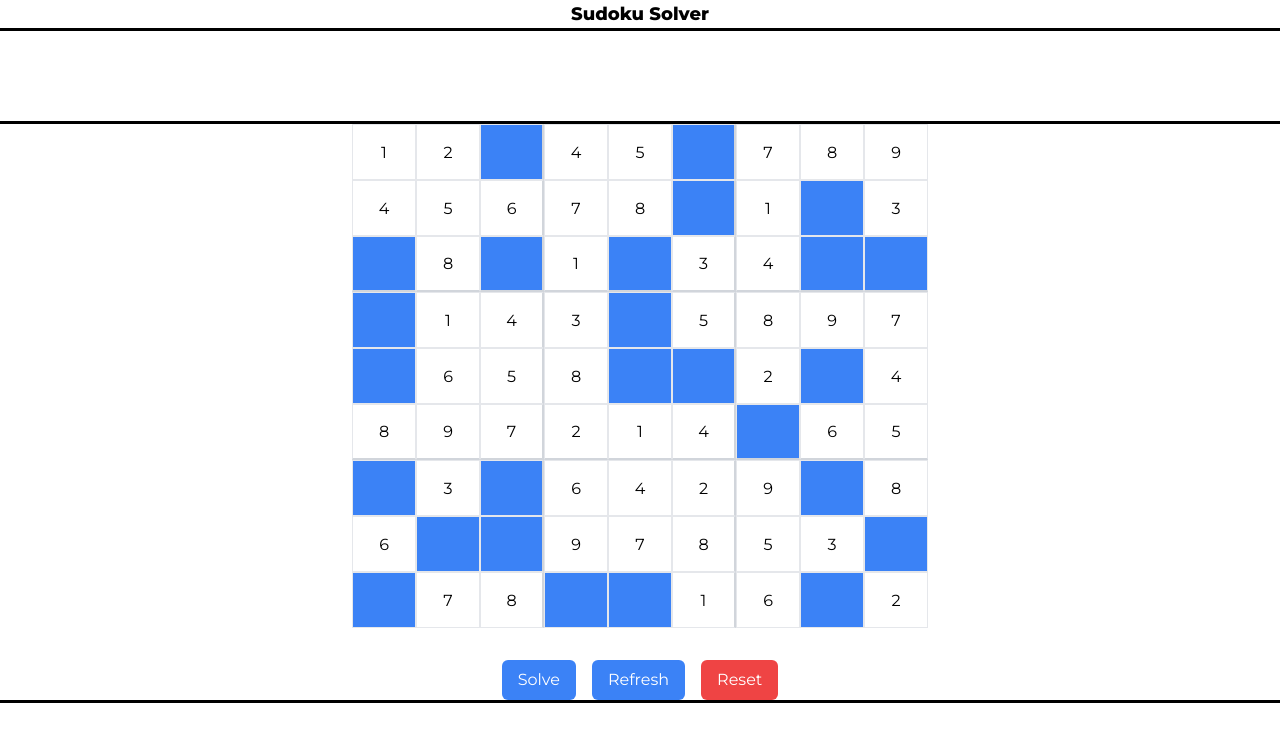
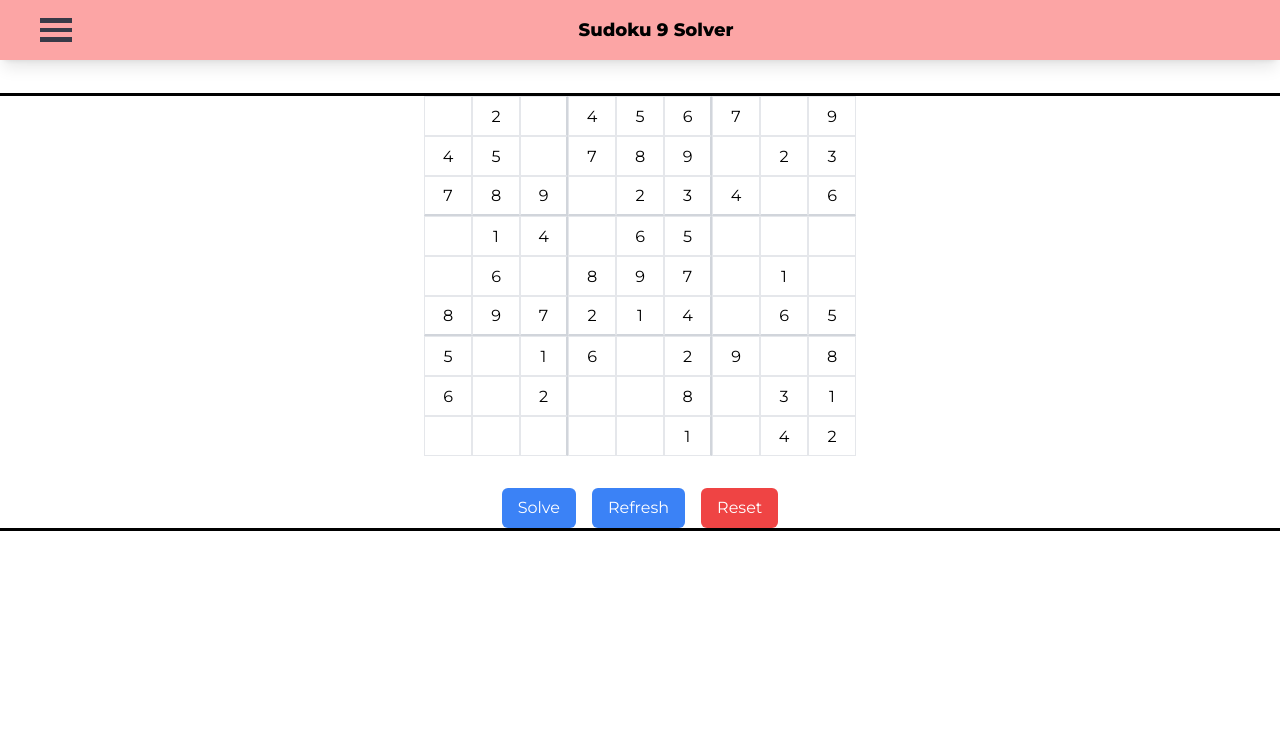
Before and after one commit to ChongalaJaiteja/Sudoku-Solver, a React (Vite) app: page / in a window 1280 px wide. Shown: the top 742 px of the page. Built offline with nearby package versions, Linux system fonts and the light colour scheme.

Commit message:
added more constraints to the board

```diff
--- a/package.json
+++ b/package.json
@@ -12,6 +12,7 @@
     },
     "dependencies": {
         "react": "^18.2.0",
+        "react-burger-menu": "^3.0.9",
         "react-dom": "^18.2.0",
         "tailwind-merge": "^2.3.0"
     },
--- /dev/null
+++ b/src/components/sidebar.jsx
@@ -0,0 +1,64 @@
+import { stack as Menu } from "react-burger-menu";
+
+const SideBar = ({ sideBarItems, onChangeBoardSize }) => {
+    var styles = {
+        bmBurgerBars: {
+            background: "#373a47",
+        },
+        bmBurgerBarsHover: {
+            background: "#a90000",
+        },
+        bmCrossButton: {
+            height: "24px",
+            width: "24px",
+        },
+        bmCross: {
+            background: "#bdc3c7",
+        },
+        bmMenuWrap: {
+            position: "fixed",
+            height: "100%",
+            left: "0",
+            top: "0",
+        },
+        bmMenu: {
+            background: "#373a47",
+            padding: "2.5em 1.5em 0",
+            fontSize: "1.15em",
+        },
+        bmMorphShape: {
+            fill: "#373a47",
+        },
+        bmItemList: {
+            color: "#b8b7ad",
+            padding: "0.8em",
+        },
+        bmItem: {
+            display: "inline-block",
+        },
+        bmOverlay: {
+            background: "rgba(0, 0, 0, 0.3)",
+            top: "0",
+            left: "0",
+        },
+    };
+
+    return (
+        <Menu
+            styles={styles}
+            burgerButtonClassName="relative w-6 h-5 sm:w-7 sm:h-6 md:w-8"
+        >
+            <ul>
+                {sideBarItems.map((item, index) => (
+                    <li key={index}>
+                        <button onClick={() => onChangeBoardSize(item)}>
+                            {item}X{item}
+                        </button>
+                    </li>
+                ))}
+            </ul>
+        </Menu>
+    );
+};
+
+export default SideBar;
--- a/src/components/sudokuSolver.jsx
+++ b/src/components/sudokuSolver.jsx
@@ -1,27 +1,35 @@
 import { useEffect, useState } from "react";
 import { twMerge } from "tailwind-merge";
+import SideBar from "./sidebar";
 
 const SudokuSolver = () => {
+    const [boardSize, setBoardSize] = useState(9);
+    const boardSizes = [4, 6, 8, 9, 10, 12, 14, 15, 16];
+    const initialBoard = Array.from({ length: boardSize }, () =>
+        Array.from({ length: boardSize }, () => ""),
+    );
+    const [solvedCells, setSolvedCells] = useState([]);
+    const [isBoardSolved, setIsBoardSolved] = useState(false);
+    const [board, setBoard] = useState(initialBoard);
+
+    // Function to calculate the submatrix dimensions
     const calculateSubmatrixDimensions = (n) => {
         const m = Math.sqrt(n);
         if (Number.isInteger(m)) {
             return { n: m, m: m };
         } else {
-            for (let k = 2; k <= n; k++) {
+            for (let k = 2; k * k <= n; k++) {
                 if (n % k === 0) {
                     return { n: k, m: n / k };
                 }
             }
         }
     };
-    const [boardSize, setBoardSize] = useState(9);
-    const initialBoard = Array.from({ length: boardSize }, () =>
-        Array.from({ length: boardSize }, () => ""),
-    );
-    const [solvedCells, setSolvedCells] = useState([]);
-    const [board, setBoard] = useState(initialBoard);
+
+    // Get the submatrix dimensions
     const { n, m } = calculateSubmatrixDimensions(boardSize);
 
+    // Function to check if the number is valid
     const isValid = (board, row, col, c) => {
         for (let i = 0; i < boardSize; i++) {
             let rowValue = n * Math.floor(row / n) + Math.floor(i / m);
@@ -33,26 +41,20 @@ const SudokuSolver = () => {
         return true;
     };
 
+    // Function to solve the sudoku
     const solve = (board, skips = false) => {
         for (let i = 0; i < board.length; i++) {
             for (let j = 0; j < board[0].length; j++) {
                 if (board[i][j] == "") {
-                    // setSolvedCells((prev) => [...prev, `${i}${j}`]);
                     const maxRange = boardSize.toString();
                     for (let c = "1"; c <= maxRange; c++) {
                         if (isValid(board, i, j, c)) {
                             board[i][j] = c;
-                            // elements[i][j].style.background =
-                            //     "rgb(0, 0, 139, 80%)";
-                            // elements[i][j].style.color = "white";
                             if (solve(board)) {
                                 if (skips) continue;
                                 return true;
                             } else {
                                 board[i][j] = "";
-                                // elements[i][j].value = "";
-                                // elements[i][j].style.background = "white";
-                                // elements[i][j].style.color = "black";
                             }
                         }
                     }
@@ -63,6 +65,7 @@ const SudokuSolver = () => {
         return true;
     };
 
+    // Function to verify the input board
     const verifyInputBoard = (board, row, col, c) => {
         for (let i = 0; i < board.length; i++) {
             let rowValue = n * Math.floor(row / n) + Math.floor(i / m);
@@ -79,8 +82,17 @@ const SudokuSolver = () => {
         return true;
     };
 
+    // Function to solve the sudoku
     const solveSudoku = () => {
         const newBoard = [...board];
+        const emptyCells = newBoard
+            .map((row, i) =>
+                row
+                    .map((col, j) => (col == "" ? `${i}${j}` : ""))
+                    .filter((val) => val != ""),
+            )
+            .flat();
+        setSolvedCells(emptyCells);
         for (let i = 0; i < newBoard.length; i++) {
             for (let j = 0; j < newBoard[0].length; j++) {
                 if (newBoard[i][j] == "") continue;
@@ -92,30 +104,24 @@ const SudokuSolver = () => {
         }
         solve(newBoard);
         setBoard(newBoard);
+        setIsBoardSolved(true);
     };
 
+    // Function to generate a random number
     //TODO:change min default value
     const randomGenerator = (min = 40, max = boardSize * boardSize) => {
         return Math.floor(Math.random() * max + min);
     };
 
-    const regenerate = () => {
-        const newBoard = [...board];
+    // Function to regenerate the board
+    const handleRegenerate = () => {
+        setSolvedCells([]);
+        setIsBoardSolved(false);
         let eraseNumbers = randomGenerator();
-        const { n, m } = calculateSubmatrixDimensions(boardSize);
-        for (let i = 0; i < newBoard.length; i++) {
-            for (let j = 0; j < newBoard[0].length; j++) {
-                // elements[i][j].value = "";
-                newBoard[i][j] = "";
-                // elements[i][j].style.background = "white";
-                // elements[i][j].style.color = "black";
-            }
-        }
+        const newBoard = initialBoard;
         solve(newBoard, true);
         for (let i = 0; i < newBoard.length; i++) {
             for (let j = 0; j < newBoard[0].length; j++) {
-                // elements[i][j].style.background = "white";
-                // elements[i][j].style.color = "black";
                 if (randomGenerator(0, n) == 0 && eraseNumbers > 0) {
                     newBoard[i][j] = "";
                     eraseNumbers--;
@@ -125,52 +131,68 @@ const SudokuSolver = () => {
         setBoard(newBoard);
     };
 
+    // Function to handle cell change
     const handleCellChange = (event, i, j) => {
         event.preventDefault();
         setBoard((prevBoard) => {
             const newBoard = [...prevBoard];
             newBoard[i][j] = event.target.value;
-            // console.log(event.target.className);
             return newBoard;
         });
     };
 
+    // Function to handle board reset
+    const handleReset = () => {
+        setBoard(initialBoard);
+        setIsBoardSolved(false);
+        setSolvedCells([]);
+    };
+
+    const getCellClassNames = (i, j) => {
+        const classNames = [
+            "xs:w-12 h-10 min-w-9 border-[1px] border-gray-200 text-center",
+            `${(i + 1) % n === 0 && i !== boardSize - 1 ? "border-b-2 border-b-gray-300" : ""}`,
+            `${(j + 1) % n === 0 && j !== boardSize - 1 ? "border-r-2 border-r-gray-300" : ""}`,
+            `${solvedCells.includes(`${i}${j}`) ? "bg-red-400 text-white" : ""}`,
+        ];
+
+        return twMerge(classNames.filter((className) => className).join(" "));
+    };
+
     useEffect(() => {
-        regenerate();
-        console.log(board);
-        const emptyCells = board
-            .map((row, i) =>
-                row
-                    .map((col, j) => (col == "" ? `${i}${j}` : ""))
-                    .filter((val) => val != ""),
-            )
-            .flat();
-        setSolvedCells(emptyCells);
-    }, []);
+        // Generate a new board on component mount
+        handleRegenerate();
+    }, [boardSize]);
 
     return (
-        <div className="min-h-screen font-app-font outline">
-            <nav>
-                <h1 className="text-center text-lg font-extrabold capitalize outline">
-                    Sudoku Solver
+        <>
+            <nav className="fixed inset-0 bottom-auto  flex items-center bg-red-300 px-2 py-4 shadow sm:px-5 md:px-8 md:shadow-lg xl:px-10 ">
+                <SideBar
+                    sideBarItems={boardSizes}
+                    onChangeBoardSize={(size) => setBoardSize(size)}
+                />
+                <h1 className="grow text-center text-lg font-extrabold capitalize">
+                    Sudoku {boardSize} Solver
                 </h1>
             </nav>
-            <div className="my-24 flex flex-col justify-center gap-y-8 outline">
+
+            <div className="container">
+                <div className="my-24 flex w-full flex-col justify-center gap-y-8 overflow-x-auto outline">
                     <ul className="flex flex-col self-center">
                         {board.map((row, i) => (
                             <li key={i} className="flex" id={i}>
                                 {row.map((col, j) => (
                                     <input
-                                    id={`${i}${j}`}
                                         key={`${i}${j}`}
                                         type="number"
                                         min="1"
                                         value={row[j]}
                                         max={boardSize}
+                                        disabled={isBoardSolved}
                                         onChange={(event) =>
                                             handleCellChange(event, i, j)
                                         }
-                                    className={`xs:w-12 h-10 min-w-9 border-[1px] border-gray-200 text-center sm:h-12 sm:w-14 md:h-14 md:w-16  ${(i + 1) % n == 0 && i != boardSize - 1 && "border-b-2 border-b-gray-300"}  ${(j + 1) % m == 0 && j != boardSize - 1 && "border-r-2 border-r-gray-300"} ${solvedCells.includes(`${i}${j}`) && "bg-blue-500 text-white"} `}
+                                        className={getCellClassNames(i, j)}
                                     />
                                 ))}
                             </li>
@@ -178,26 +200,28 @@ const SudokuSolver = () => {
                     </ul>
                     <div className="flex flex-wrap justify-center gap-4">
                         <button
-                        className="rounded-md bg-blue-500 px-4 py-2 capitalize  text-white hover:bg-blue-700"
+                            className={`rounded-md bg-blue-500 px-4 py-2 capitalize  text-white hover:bg-blue-700 ${isBoardSolved ? "bg-gray-400 hover:bg-gray-500" : ""}`}
                             onClick={solveSudoku}
+                            disabled={isBoardSolved}
                         >
                             Solve
                         </button>
                         <button
                             className="rounded-md bg-blue-500 px-4 py-2 capitalize  text-white hover:bg-blue-700"
-                        onClick={regenerate}
+                            onClick={handleRegenerate}
                         >
                             refresh
                         </button>
                         <button
                             className="rounded-md bg-red-500 px-4 py-2 capitalize  text-white hover:bg-red-700"
-                        onClick={() => setBoard(initialBoard)}
+                            onClick={handleReset}
                         >
                             reset
                         </button>
                     </div>
                 </div>
             </div>
+        </>
     );
 };
 
--- a/src/index.css
+++ b/src/index.css
@@ -4,7 +4,7 @@
 
 @layer base {
     body {
-        @apply m-0 box-border p-0;
+        @apply m-0 box-border p-0 font-app-font;
     }
     input::-webkit-outer-spin-button,
     input::-webkit-inner-spin-button {
--- a/tailwind.config.js
+++ b/tailwind.config.js
@@ -11,6 +11,9 @@ export default {
                 sm: "580px",
                 md: "770px",
             },
+            container: {
+                center: true,
+            },
         },
     },
     plugins: [],
```
Also changed, not shown: 1 other file (tests, documents, lock files or other folders). Lines whose indentation alone changed are shown as unchanged.
